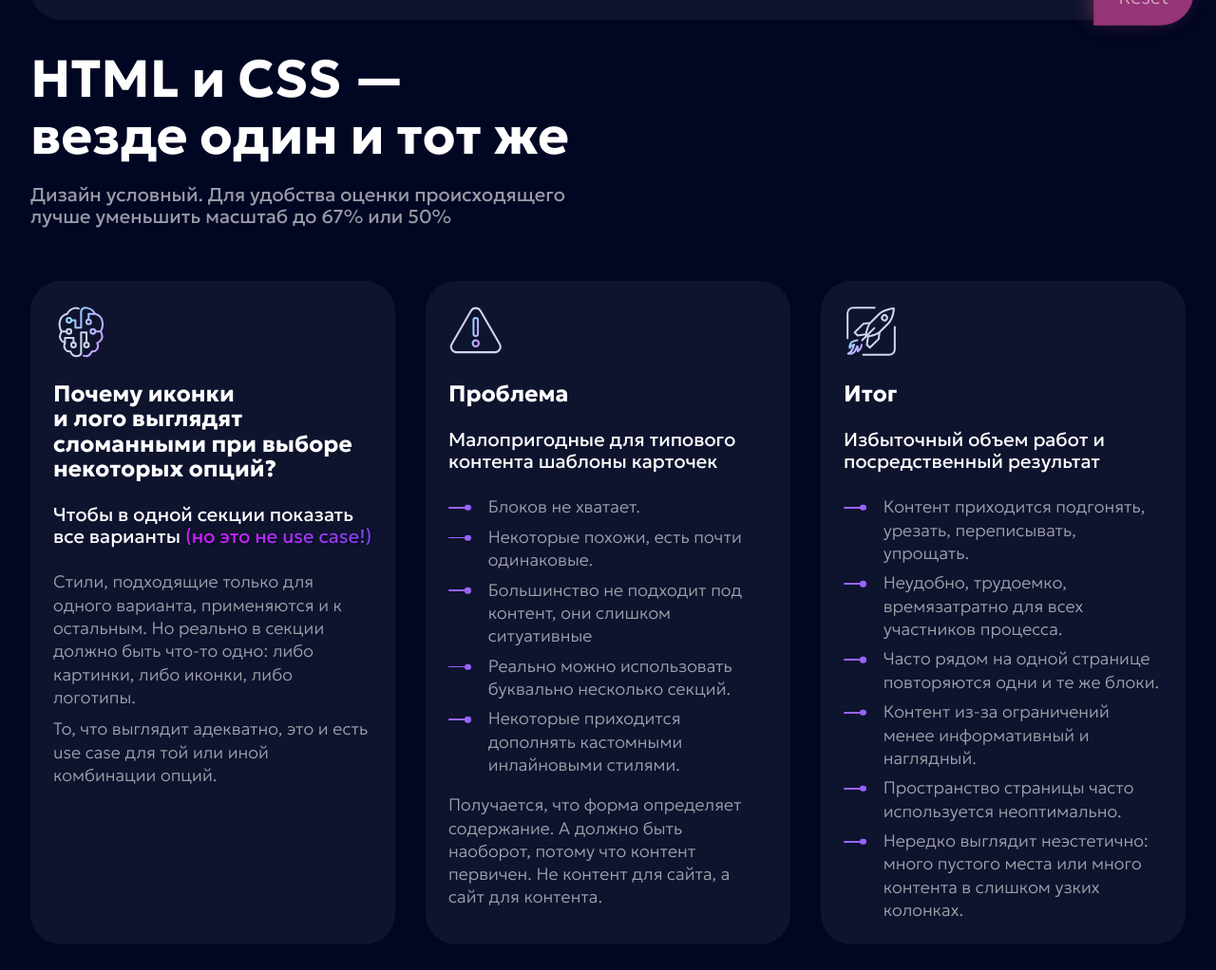
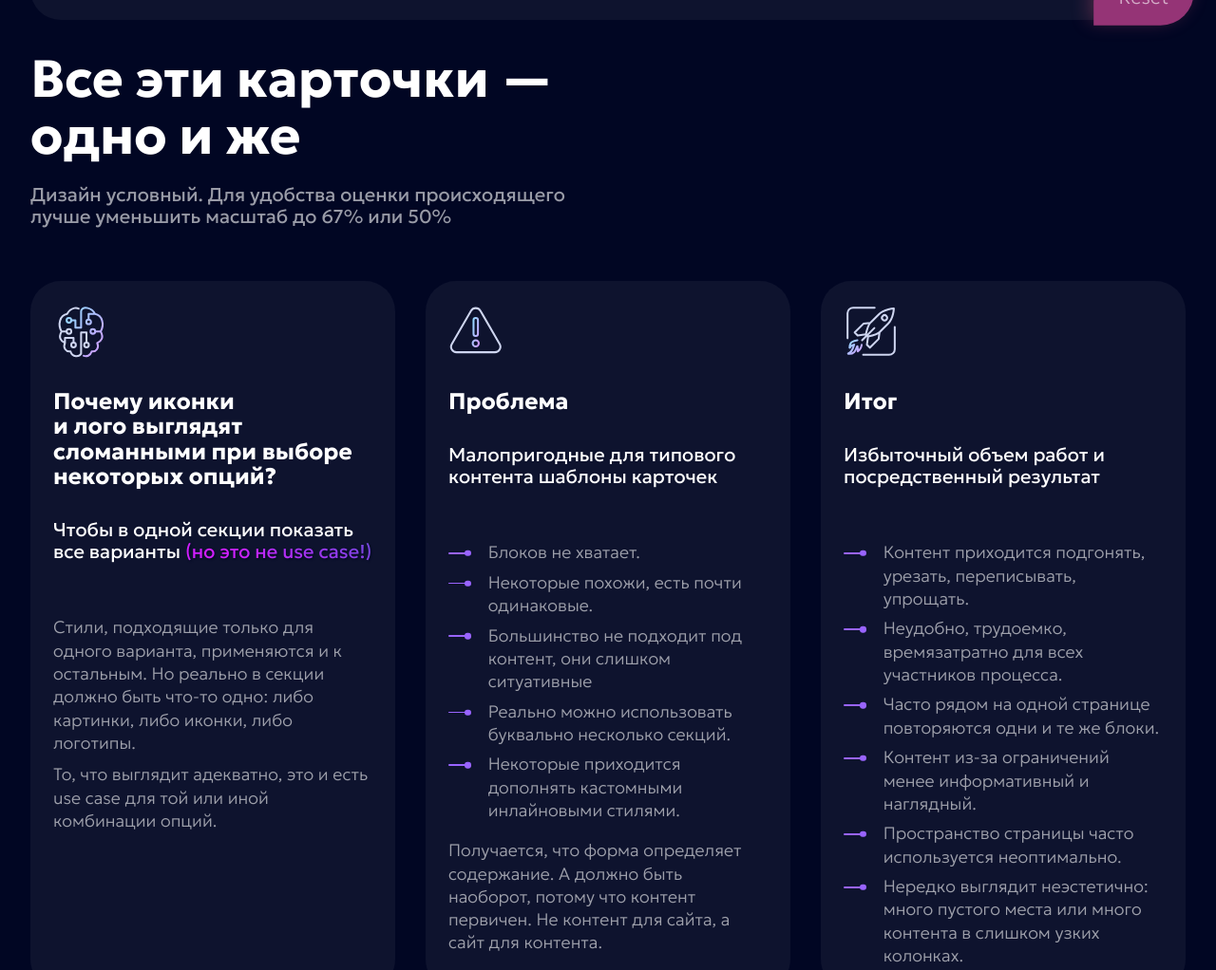
Before and after one commit to Nazhdaque/garda-demo, a website built with Vite: page index.html in a window 1280 px wide. Shown: the part 508-1530 px from the top of the page at 95% size. Built offline with nearby package versions, Linux system fonts and the light colour scheme; what just-validate, tom-select would draw is missing.

Commit message:
.subgrid fix

```diff
--- a/css/parts/section-demo-cards.css
+++ b/css/parts/section-demo-cards.css
@@ -54,6 +54,9 @@
 	}
 	&.card-header .demo-card__header {
 		display: grid;
+	}
+	&.card-header .demo-card__txt {
+		margin-top: var(--pad);
 	}
 	&:where(.card-header, .text, .img-pos-left) .demo-card__img {
 		--fit: cover;
@@ -528,7 +531,7 @@
 	overflow: hidden;
 	display: grid;
 	place-items: start;
-	gap: var(--pad);
+	gap: var(--gap-x) var(--pad);
 	grid-auto-rows: min-content;
 	transition: 0.33s background-color;
 
--- a/html/section-demo-cards.html
+++ b/html/section-demo-cards.html
@@ -471,7 +471,7 @@
 					text
 					title-md">
 		<div class="demo-cards__header width-x">
-			<h2 class="demo-cards__ttl">HTML и CSS&nbsp;— везде один и тот же</h2>
+			<h2 class="demo-cards__ttl">Все эти карточки&nbsp;— одно и же</h2>
 			<p class="demo-cards__sub fnt-md txt-clr-6">Дизайн условный. Для удобства оценки происходящего лучше уменьшить
 				масштаб до 67% или 50%</p>
 		</div>
```
